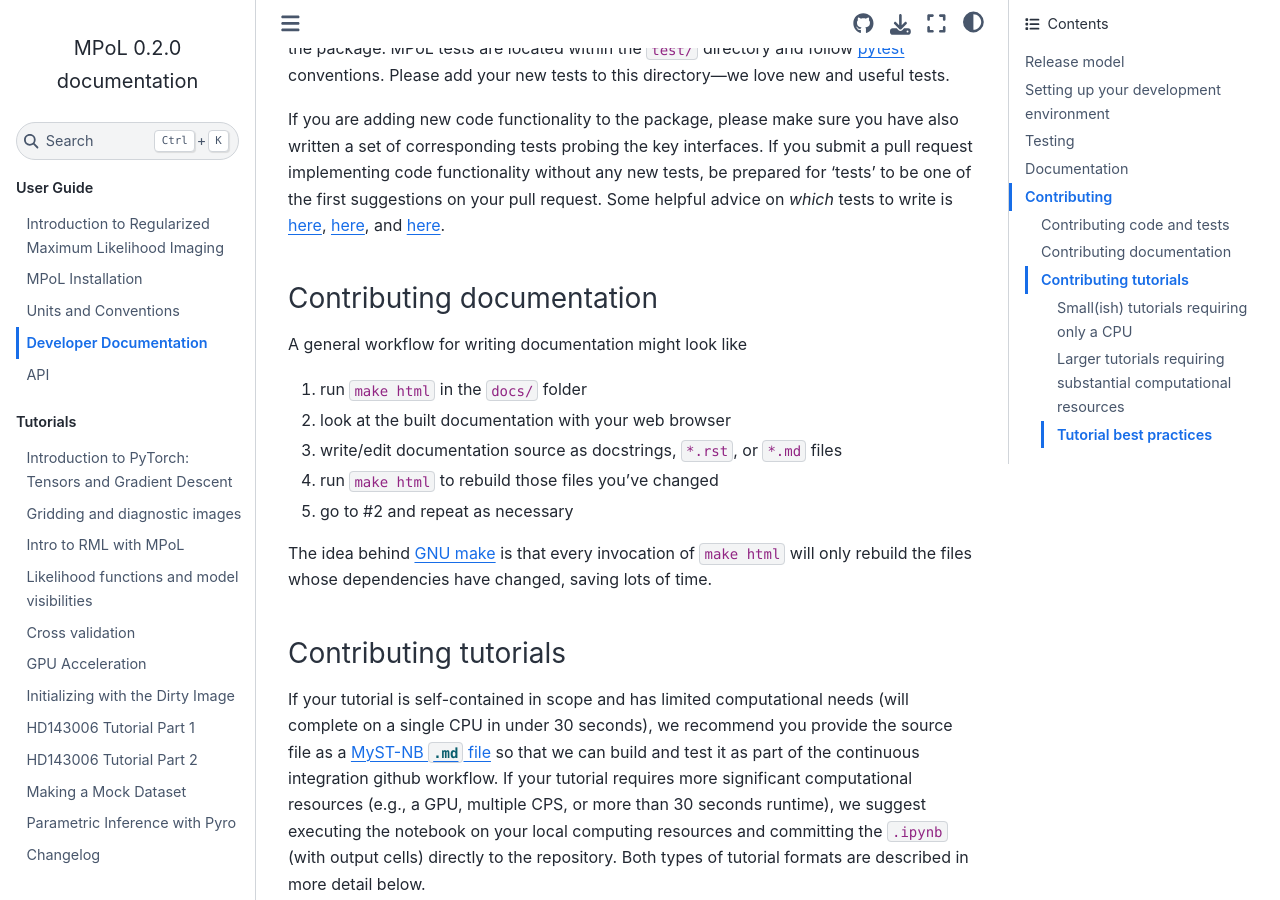
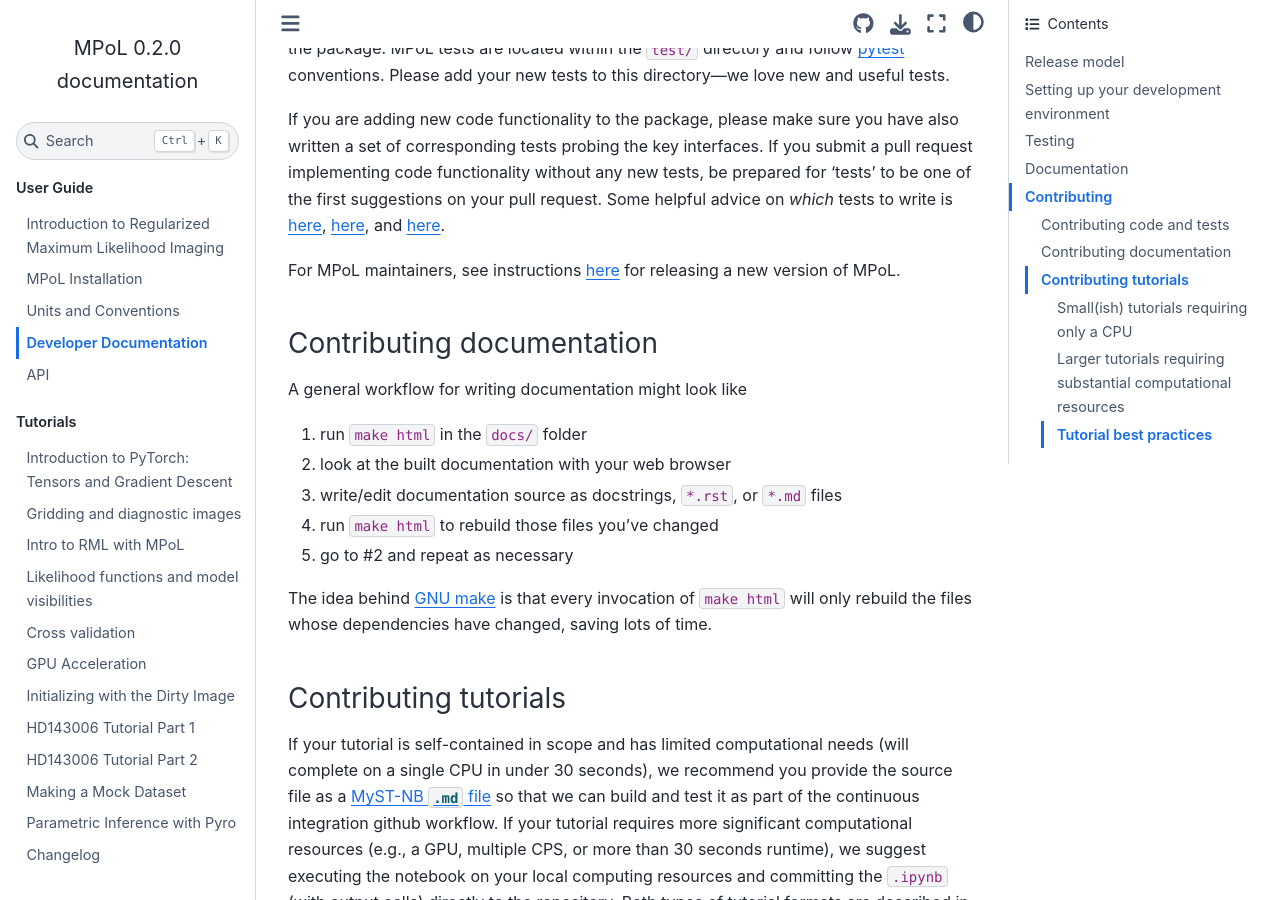
Before and after one commit to MPoL-dev/MPoL, a Sphinx documentation site: the page built from docs/developer-documentation.md, in a window 1280 px wide and 900 px high, scrolled down 6405 px. Built offline with Sphinx 7.4.7 and the Sphinx Book theme 1.1.4, drawn with Linux system fonts in a browser that asks for light colours.

Commit message:
developer docs: link to new release instructions

```diff
--- a/docs/developer-documentation.md
+++ b/docs/developer-documentation.md
@@ -167,6 +167,8 @@ We strive to release a useable, stable software package. One way to help accompl
 
 If you are adding new code functionality to the package, please make sure you have also written a set of corresponding tests probing the key interfaces. If you submit a pull request implementing code functionality without any new tests, be prepared for 'tests' to be one of the first suggestions on your pull request. Some helpful advice on *which* tests to write is [here](https://docs.python-guide.org/writing/tests/), [here](https://realpython.com/pytest-python-testing/), and [here](https://www.nerdwallet.com/blog/engineering/5-pytest-best-practices/).
 
+For MPoL maintainers, see instructions [here](https://github.com/MPoL-dev/MPoL/wiki/Releasing-a-new-version-of-MPoL) for releasing a new version of MPoL.
+
 ### Contributing documentation
 
 A general workflow for writing documentation might look like
```
